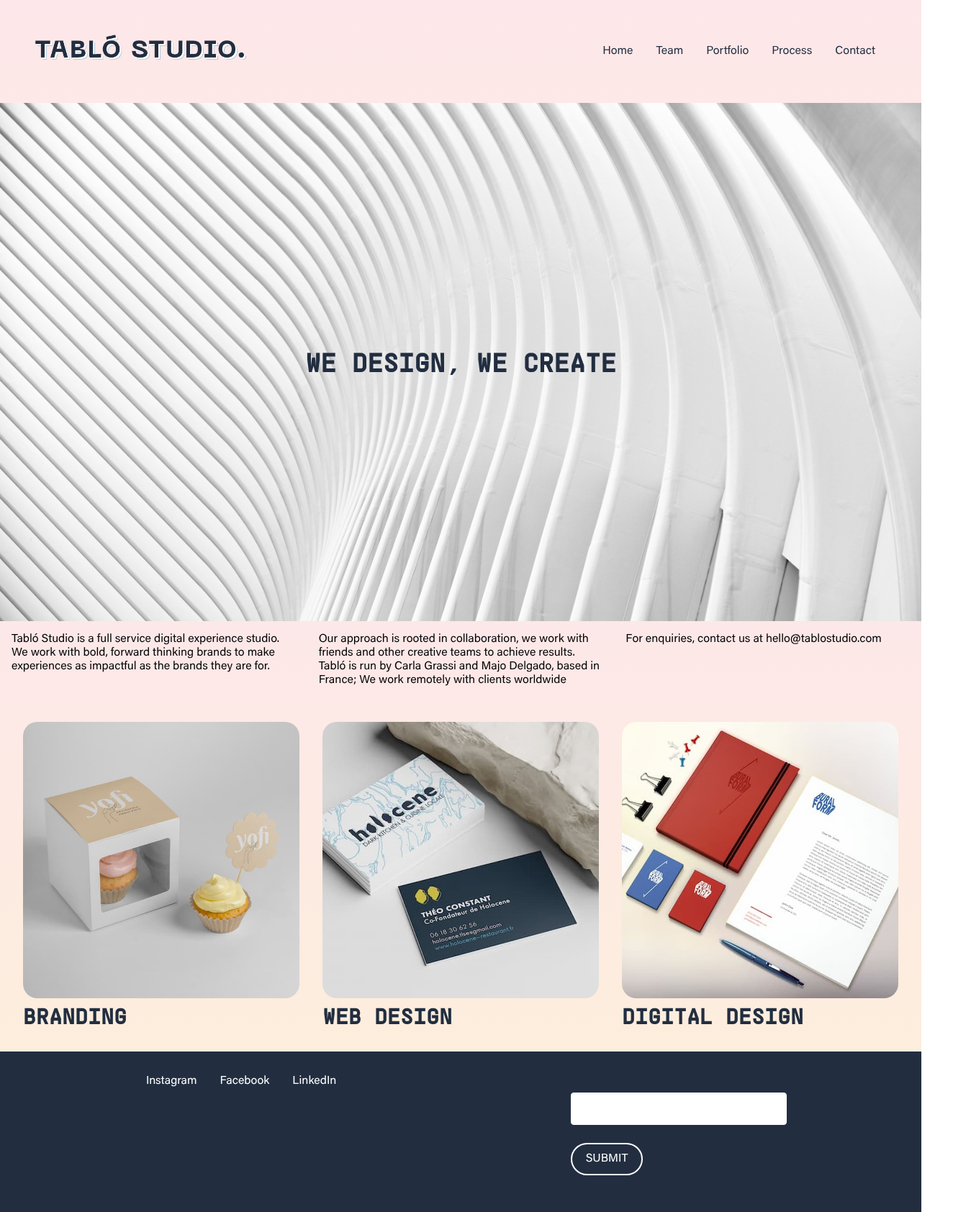
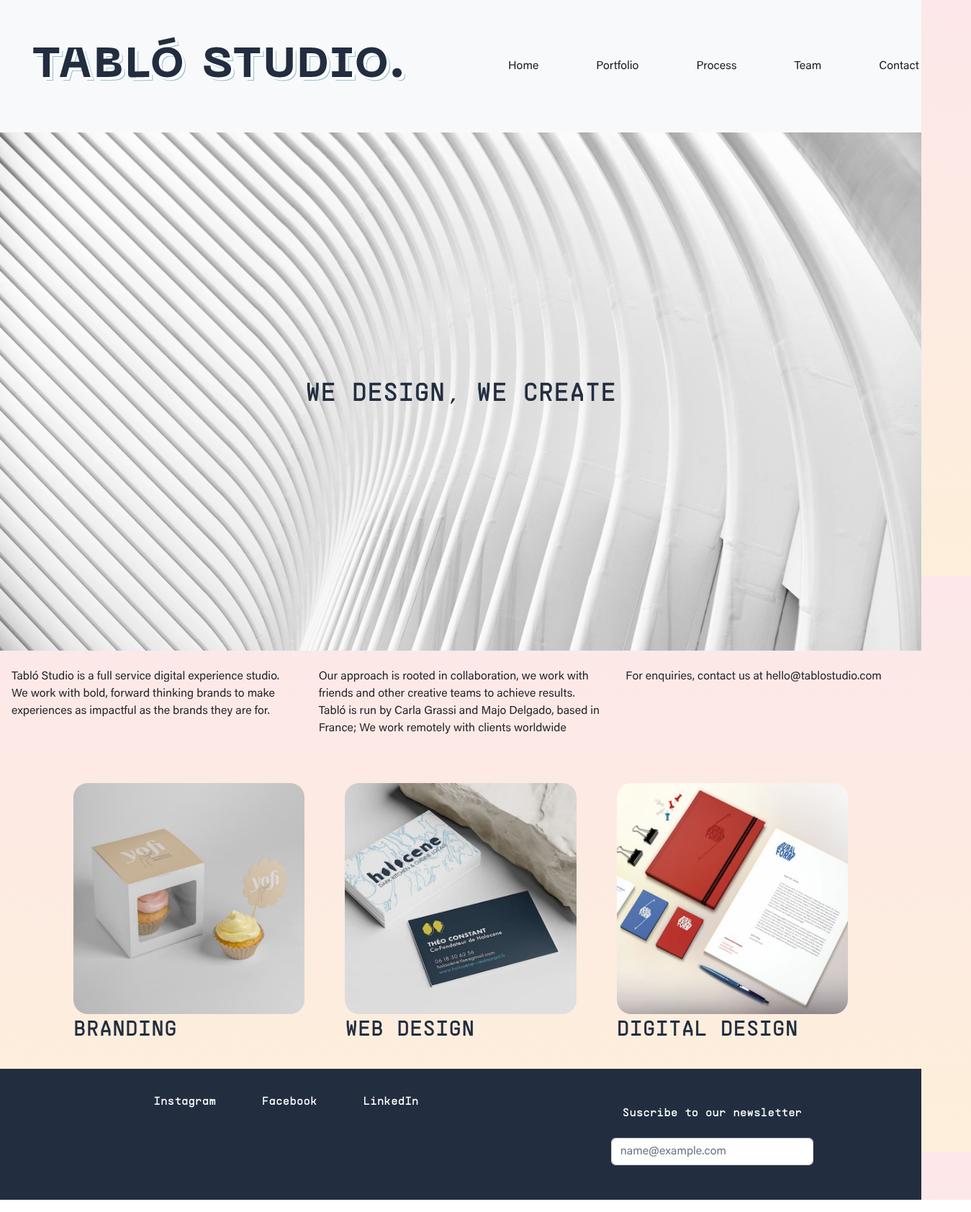
Before and after one commit to carlagrassi/TABLO-STUDIO, a plain HTML site: page Index.html in a window 1280 px wide. Shown: the whole page at 72% size, 1349 px wide, since content can reach past the window. Drawn offline with Linux system fonts and the light colour scheme.

Commit message:
bootstrap

```diff
--- a/Css/Style.css
+++ b/Css/Style.css
@@ -1,5 +1,5 @@
 @font-face {
-    font-family:"Supply" ;
+    font-family: "Supply";
     src: url("../Css/Font/Supply/Supply-Regular.otf");
 }
 
@@ -8,11 +8,12 @@
     src: url("../Css/Font/AcuminVariableConcept.otf");
 }
 
-*{
+* {
     margin: 0;
     padding: 0;
     box-sizing: border-box;
     font-family: "Acumin";
+
 }
 
 body {
@@ -31,14 +32,14 @@ h1 {
     padding: 50px;
 }
 
-h2{
+h2 {
     color: #222E40;
     text-align: left;
     font-size: 30px;
     font-family: "Supply";
 }
 
-h3{
+h3 {
     color: #222E40;
     text-align: left;
     font-size: 16px;
@@ -47,14 +48,14 @@ h3{
     display: inline;
 }
 
-h4{
+h4 {
     color: #222E40;
     text-align: left;
     font-size: 36px;
     font-family: "Supply";
 }
 
-h5{
+h5 {
     color: #222E40;
     text-align: center;
     font-size: 40px;
@@ -72,6 +73,7 @@ h5{
     justify-content: space-between;
     align-items: center;
     padding: 3rem;
+
 }
 
 .header nav ul {
@@ -79,17 +81,35 @@ h5{
     list-style: none;
 }
 
-.header nav ul li a{
+.header nav ul li a {
     text-decoration: none;
     padding: 1rem;
     color: #222E40;
 }
 
-.header nav ul li a:hover{
+.header nav ul li a:hover {
     color: white;
 }
 
-.servicios{
+
+/* ------------header bootstrap ------------- */
+
+.headerboot {
+    display: flex;
+    padding: 2rem;
+    justify-content: center;
+    align-items: center;
+    width: 100%;
+}
+
+.headerback {
+    background-color: none;
+    align-items: center;
+}
+
+
+
+.servicios {
     display: grid;
     grid-template-columns: repeat(3, 1fr);
     gap: 2rem;
@@ -120,7 +140,7 @@ h5{
 
 }
 
-.cajita img{
+.cajita img {
     width: 100%;
     border-radius: 20px;
 }
@@ -137,29 +157,39 @@ h5{
 } */
 /* ---------- Footer ------------- */
 
-.footer{
+.footer {
     display: flex;
     justify-content: space-around;
     align-items: flex-start;
     padding: 2rem;
     background-color: #222E40;
+    font: white;
 }
 
-.footer ol{
+.footer ol {
     display: flex;
     list-style: none;
     text-decoration: none;
 
 }
 
-.footer ol li a{
+.footer ol li a {
     text-decoration: none;
     padding: 1rem;
     color: white;
+    font-family: "Supply";
+    font-size: 16px;
+    padding: 2rem;
 }
 
+/* ---- footer bootstrap --------- */
 
-
+.footer div label {
+    color: white;
+    font-family: "Supply";
+    font-size: 16px;
+    padding: 1rem;
+}
 
 form input {
     width: 300px;
@@ -171,19 +201,21 @@ form input {
     outline: none;
 }
 
-form button{
+form button {
     width: 100px;
     height: 45px;
-    background:transparent;
+    background: transparent;
     border: 2px solid white;
-    color:white;
+    color: white;
     border-radius: 50px;
-    padding: 30 px,30px;
+    padding: 30 px, 30px;
     font-size: 16px;
     cursor: pointer;
 }
 
-input[type=text], select, textarea {
+input[type=text],
+select,
+textarea {
     width: 300px;
     padding: 12px;
     border: 1px solid white;
@@ -224,7 +256,7 @@ input[type=submit] {
     width: 100%;
 }
 
-.grilla{
+.grilla {
     display: grid;
     grid-template-columns: repeat(3, 1fr);
     max-width: 1000px;
@@ -232,26 +264,26 @@ input[type=submit] {
 
 }
 
-.grilla div img{
+.grilla div img {
     opacity: 0.7;
 }
 
-.grilla div img:hover{
+.grilla div img:hover {
     transform: scale(1.1);
     opacity: 1;
 }
 
-.ContainerPortfolio{
+.ContainerPortfolio {
     display: flex;
     flex-direction: column;
     align-items: center;
 }
 
-.containerForm{
+.containerForm {
     margin: 0 auto;
 }
 
-.sectionForm{
+.sectionForm {
     display: flex;
     justify-content: center;
 
@@ -263,7 +295,7 @@ input[type=submit] {
 
 } */
 
-.sectionTeam{
+.sectionTeam {
     display: flex;
     justify-content: center;
     gap: 3rem;
@@ -271,20 +303,20 @@ input[type=submit] {
     flex-wrap: wrap;
 }
 
-.divTeam{
+.divTeam {
     display: flex;
     flex-direction: column;
     gap: 1rem;
     max-width: 300px;
 }
 
-.divTeam img{
+.divTeam img {
     width: 300px;
     height: 300px;
 
 }
 
-.sectionProcess{
+.sectionProcess {
     display: flex;
     justify-content: center;
     gap: 3rem;
@@ -292,14 +324,14 @@ input[type=submit] {
     flex-wrap: wrap;
 }
 
-.divTeam{
+.divTeam {
     display: flex;
     flex-direction: column;
     gap: 1rem;
     max-width: 300px;
 }
 
-.divTeam img{
+.divTeam img {
     animation-name: animacion;
     animation-iteration-count: initial;
     animation-duration: 2s;
@@ -310,23 +342,25 @@ input[type=submit] {
 }
 
 /* -----------animaciones-------------- */
-@keyframes animacion{
+@keyframes animacion {
 
-    0%{
-        border-radius:  5px;
+    0% {
+        border-radius: 5px;
     }
 
-    25%{
+    25% {
         border-radius: 25px;
     }
 
-    50%{
+    50% {
         border-radius: 50px;
     }
-    75%{
+
+    75% {
         border-radius: 40%;
     }
-    100%{
+
+    100% {
         border-radius: 50%;
     }
 }
@@ -339,7 +373,7 @@ input[type=submit] {
 
 /* ------------- Media queries--------------- */
 
-@media (max-width: 950px){
+@media (max-width: 950px) {
     .grilla {
         display: grid;
         grid-template-columns: 1fr 1fr;
@@ -347,12 +381,12 @@ input[type=submit] {
     }
 }
 
-@media (max-width: 770px){
-    .header{
+@media (max-width: 770px) {
+    .header {
         flex-direction: column;
     }
 
-    .footer{
+    .footer {
         flex-direction: column;
         align-items: center;
         gap: 2rem;
@@ -360,17 +394,19 @@ input[type=submit] {
 
 }
 
-@media (max-width: 620px){
+@media (max-width: 620px) {
     .grilla {
         display: grid;
         grid-template-columns: 1fr;
 
     }
-    .servicios{
+
+    .servicios {
         grid-template-columns: 1fr;
         text-align: center;
     }
-    .servicios p{
+
+    .servicios p {
         max-width: 100%;
 
     }
@@ -381,15 +417,15 @@ input[type=submit] {
 }
 
 @media (max-width:420px) {
-    .header nav ul{
+    .header nav ul {
         flex-direction: column;
     }
 
-    .divTeam{
+    .divTeam {
         width: 100%;
     }
 
-    .divTeam img{
+    .divTeam img {
         width: 100%;
     }
 }
--- a/Index.html
+++ b/Index.html
@@ -7,20 +7,63 @@
     <meta name="viewport" content="width=device-width, initial-scale=1.0">
     <title>Home</title>
     <link rel="preconnect" href="Css/Font Supply/Supply-Regular.otf">
+    <link rel="stylesheet" href="./Css/bootstrap.min.css">
     <link rel="stylesheet" href="/Css/Style.css">
 </head>
 
 <body>
-    <header class="header">
-        <img src="./Css/Img/logo tabló-8.png" alt="logo tabló" />
-        <nav>
-            <ul>
-                <li><a href="/Index.html">Home</a></li>
-                <li><a href="/Team.html">Team</a></li>
-                <li><a href="/Portfolio.html">Portfolio</a></li>
-                <li><a href="/Process.html">Process</a></li>
-                <li> <a href="/Contact.html">Contact</a></li>
+    <header>
+        <nav class="navbar navbar-expand-lg bg-light headerback">
+            <!-- <div class="container-fluid"> -->
+            <nav class="navbar bg-light headerboot">
+                <div class="container">
+                    <a class="navbar-brand" href="#">
+                        <img src="/Css/Img/logo tabló-8.png">
+                    </a>
+                </div>
+            </nav>
+            <!-- <button class="navbar-toggler" type="button" data-bs-toggle="collapse" data-bs-target="#navbarSupportedContent" aria-controls="navbarSupportedContent" aria-expanded="false" aria-label="Toggle navigation">
+				<span class="navbar-toggler-icon"></span> -->
+            <!-- </button> -->
+            <!-- <div class="collapse navbar-collapse" id="navbarSupportedContent"> -->
+            <ul class="navbar-nav me-auto mb-2 mb-lg-0 headerboot">
+                <li class="nav-item headerboot">
+                    <a class="nav-link active" aria-current="page" href="./Index.html">Home</a>
+                </li>
+                <li class="nav-item headerboot">
+                    <a class="nav-link active" href="./Portfolio.html">Portfolio</a>
+                </li>
+                <li class="nav-item headerboot">
+                    <a class="nav-link active" aria-current="page" href="./Process.html">Process</a>
+                </li>
+                <li class="nav-item headerboot">
+                    <a class="nav-link active" href="./Team.html">Team</a>
+                </li>
+                <li class="nav-item headerboot">
+                    <a class="nav-link active" href="./Contact.html">Contact</a>
+                </li>
+                <!-- <li class="nav-item dropdown">
+					<a class="nav-link dropdown-toggle" href="#" role="button" data-bs-toggle="dropdown" aria-expanded="false">
+					  Dropdown
+					</a>
+					<ul class="dropdown-menu">
+					  <li><a class="dropdown-item" href="#">Action</a></li>
+					  <li><a class="dropdown-item" href="#">Another action</a></li>
+					  <li><hr class="dropdown-divider"></li>
+					  <li><a class="dropdown-item" href="#">Something else here</a></li>
+					</ul>
+				  </li> -->
+                <!-- <li class="nav-item">
+					<a class="nav-link disabled">Disabled</a>
+				  </li>
+				</ul>
+				<form class="d-flex" role="search">
+				  <input class="form-control me-2" type="search" placeholder="Search" aria-label="Search">
+				  <button class="btn btn-outline-success" type="submit">Search</button>
+				</form> -->
+                <!-- </div> -->
             </ul>
+            <!-- </div> -->
         </nav>
     </header>
 
@@ -31,7 +74,7 @@
         <section class="servicios">
             <div>
                 <p>Tabló Studio is a full service digital experience studio. We work with
-                bold, forward thinking brands to make experiences as impactful as the brands they are for.
+                    bold, forward thinking brands to make experiences as impactful as the brands they are for.
                 </p>
             </div>
             <div>
@@ -45,8 +88,8 @@
                 <p>For enquiries, contact us at hello@tablostudio.com</p>
             </div>
         </section>
-        <section class="contenedor-vidriera">
-            <div class="grid-vidriera">
+        <section>
+            <!-- <div class="grid-vidriera">
                 <div class="cajita">
                     <img src="./Css/Img/mockup-yofi-brandbook.jpg" alt="Branding Yofi Touch" />
                     <h2>BRANDING</h2>
@@ -59,6 +102,22 @@
                     <img src="./Css/Img/Logo1-Application-BuralForm.jpg" alt="Branding Holocene" />
                     <h2>DIGITAL DESIGN</h2>
                 </div>
+            </div> -->
+            <div class="container text-center contenedor-vidriera">
+                <div class="row grid-vidriera">
+                    <div class="col cajita">
+                        <img src="./Css/Img/mockup-yofi-brandbook.jpg" alt="Branding Yofi Touch" />
+                        <h2>BRANDING</h2>
+                    </div>
+                    <div class="col cajita">
+                        <img src="./Css/Img/mockup-carte visite- holocene copy.jpg" alt="Branding Holocene" />
+                        <h2>WEB DESIGN</h2>
+                    </div>
+                    <div class="col cajita">
+                        <img src="./Css/Img/Logo1-Application-BuralForm.jpg" alt="Branding Holocene" />
+                        <h2>DIGITAL DESIGN</h2>
+                    </div>
+                </div>
             </div>
         </section>
     </main>
@@ -68,15 +127,12 @@
             <li> <a href="">Facebook</a></li>
             <li> <a href="">LinkedIn</a></li>
         </ol>
-        <div class="newsletter">
-            <h3>Suscribe<h3>
-                    <form>
-                        <input type="text" placehold="You email" required>
-                        <br>
-                        <button type="submit">SUBMIT</button>
-                    </form>
+        <div class="mb-3">
+            <label for="exampleFormControlInput1" class="form-label">Suscribe to our newsletter</label>
+            <input type="email" class="form-control" id="exampleFormControlInput1" placeholder="name@example.com">
         </div>
     </footer>
+    <script src="./Js/bootstrap.bundle.min.js"></script>
 </body>
 
 </html>
```
Also changed, not shown: Contact.html (+55 -10 lines), bootstrap.html (added, +29 -0 lines). Lines whose indentation alone changed are shown as unchanged.
